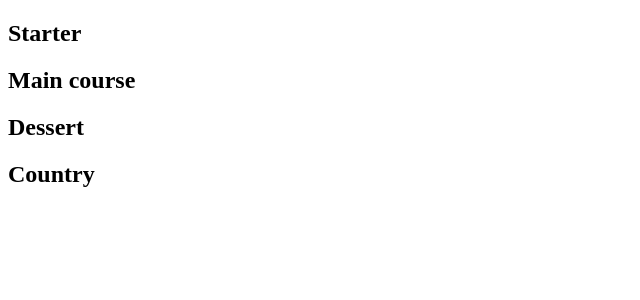
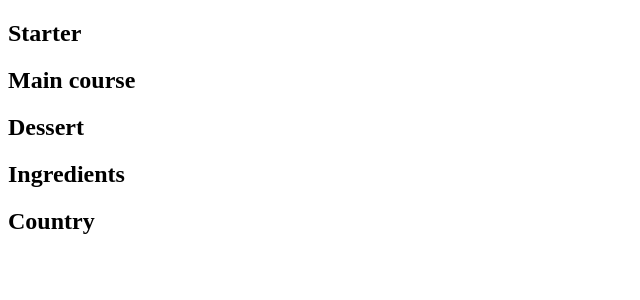
Before and after one commit to Jasonpgeraghty/sizzle, an Angular app: page / in a window 1280 px wide. Shown: the top 300 px of the page, without its empty margins (0-640 px from the left). Built offline with nearby package versions, Linux system fonts and the light colour scheme.

Commit message:
fixed routes and added ingredients div.
Added ingredients div to all the user to search by ingredient.

```diff
--- a/src/app/categories/categories.component.html
+++ b/src/app/categories/categories.component.html
@@ -7,6 +7,9 @@
 <div [routerLink]="['/category/dessert']">
   <h2>Dessert</h2>
 </div>
+<div [routerLink]="['/ingredients']">
+  <h2>Ingredients</h2>
+</div>
 <div [routerLink]="['/country']">
   <h2>Country</h2>
 </div>
```
